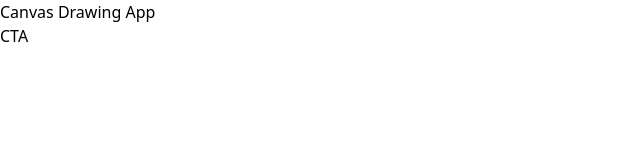
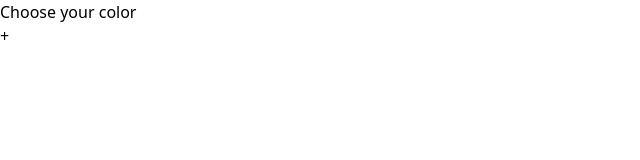
Before and after one commit to Divyansh-P/zocket-frontend-assignment, a React (Vite) app: page / in a window 1280 px wide. Shown: the top 160 px of the page, without its empty margins (0-640 px from the left). Built offline with nearby package versions, Linux system fonts and the light colour scheme.

Commit message:
implemented color picker component

```diff
--- a/package.json
+++ b/package.json
@@ -11,6 +11,7 @@
   },
   "dependencies": {
     "react": "^18.2.0",
+    "react-color": "^2.19.3",
     "react-dom": "^18.2.0"
   },
   "devDependencies": {
--- a/src/App.jsx
+++ b/src/App.jsx
@@ -1,6 +1,7 @@
 
 import './App.css'
 import Canvas from './components/Canvas/Canvas'
+import ColorPicker from './components/EditingFields/ColorPicker'
 import EditCTA from './components/EditingFields/EditCTA'
 import Editcontent from './components/EditingFields/Editcontent'
 import Editphoto from './components/EditingFields/Editphoto'
@@ -10,11 +11,12 @@ function App() {
 
   return (
    <>
-    <h1 >Canvas Drawing App</h1>
+
    {//  <Canvas />
    //<Editphoto/>
    //<Editcontent/>
-   <EditCTA/>
+   //<EditCTA/>
+   <ColorPicker/>
   }
     </>
 
--- /dev/null
+++ b/src/components/EditingFields/ColorPicker.jsx
@@ -0,0 +1,52 @@
+import React,{useState} from 'react'
+import { SketchPicker } from 'react-color'
+import queue from '../../utills/queue';
+
+const ColorPicker = () => {
+    const [color, setColor] = useState('#ffffff');
+    const [showpicker,setshowpicker]=useState(false)
+    const [recentcolor,setrecentcolor]=useState(new queue())
+
+   const recentcolorhandler=()=>{
+    let newrecentcolor=new queue()
+    newrecentcolor=Object.assign(recentcolor)
+    if(Object.keys(recentcolor.state).length>=5){
+        newrecentcolor.pop()
+        newrecentcolor.push(color)
+        console.log('working')
+    }
+    else{
+        newrecentcolor.push(color)
+    }
+
+    setrecentcolor(newrecentcolor)
+   }
+
+   console.log(recentcolor)
+
+const handlecolorChange = (color) => {
+
+    setColor(color.hex);
+  };
+
+  return (
+    <div>
+    <h1>Choose your color</h1>
+    <div className='flex '>
+    { Object.values(recentcolor.state).map((color,ind)=>(
+        <div key={ind} style={{ backgroundColor: color }} className= {`w-7 h-7 text-lg font-bold rounded-full cursor-pointer text-center `}/>
+
+    ))
+    }
+  <div className='w-7 h-7 text-lg font-bold  bg-orange-200 rounded-full cursor-pointer text-center' onClick={()=>setshowpicker(true)}>+</div>
+    {
+       showpicker&& <div className='absolute z-10'> <div onClick={()=>{setshowpicker(false);recentcolorhandler();}} className='fixed top-0 left-0 bottom-0 right-0'/> <SketchPicker color={color} onChange={handlecolorChange}/></div>
+
+    }
+    </div>
+
+    </div>
+  )
+}
+
+export default ColorPicker
--- /dev/null
+++ b/src/utills/queue.js
@@ -0,0 +1,23 @@
+class queue{
+  constructor(){
+     this.state={}
+     this.front=0
+     this.back=0
+     }
+     push(val){
+      this.state[this.back]=val
+      this.back=this.back+1
+     }
+     pop(){
+      if(Object.keys(this.state).length===0){
+        console.log('nothing to pop')
+      }
+      else{
+        delete this.state[this.front]
+        this.front=this.front+1;
+      }
+
+     }
+}
+
+export default queue
```
Also changed, not shown: 1 other file (tests, documents, lock files or other folders).
